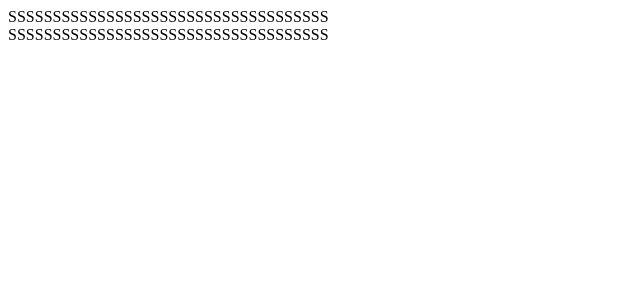
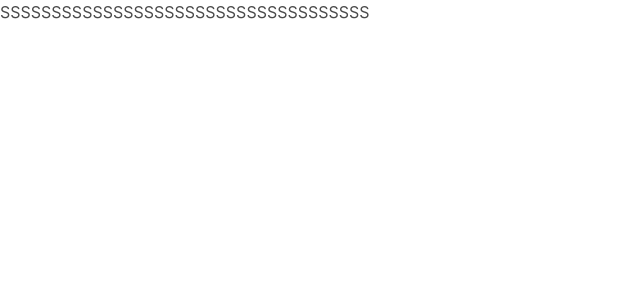
Before and after one commit to jeremypurser/chordr-notes, a React (Create React App) app: page / in a window 1280 px wide. Shown: the top 300 px of the page, without its empty margins (0-640 px from the left). Built offline with nearby package versions, Linux system fonts and the light colour scheme.

Commit message:
Import bulma
Add style classes

```diff
--- a/src/components/App.tsx
+++ b/src/components/App.tsx
@@ -1,11 +1,13 @@
 import React from 'react';
 import GuitarNeck from './GuitarNeck';
+import 'bulma';
 
 export default function App() {
   return (
-    <div>
-      <GuitarNeck />
-      <GuitarNeck />
+    <div className="level">
+      <div className="level-left">
+        <GuitarNeck />
+      </div>
     </div>
   );
 }
```
